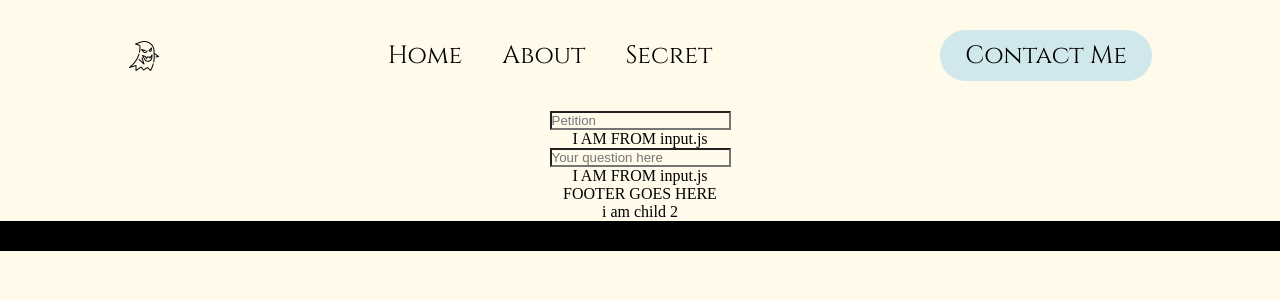
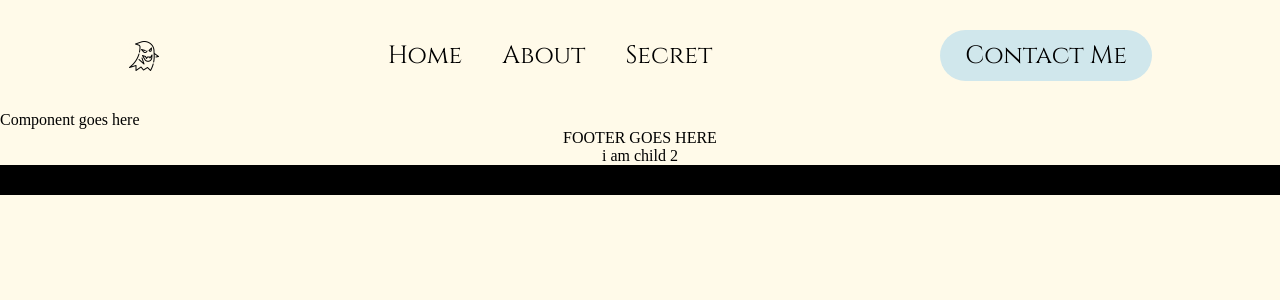
Before and after one commit to juliofuentesUI/Spooker, a React app: page / in a window 1280 px wide. Shown: the top 300 px of the page. Built offline with nearby package versions, Linux system fonts and the light colour scheme.

Commit message:
Removing 90% of Spooker references

```diff
--- a/package.json
+++ b/package.json
@@ -1,5 +1,5 @@
 {
-  "name": "spooker",
+  "name": "Fashion App",
   "version": "1.0.0",
   "description": "An app to scare your friends, with a little trick.",
   "main": "index.js",
--- a/src/App.js
+++ b/src/App.js
@@ -1,7 +1,6 @@
 import React, { Component } from 'react';
 import classes from './GlobalStyles.css';
 import Layout from './hoc/Layout/Layout';
-import SpookerMain from './containers/SpookerMain/SpookerMain';
 import { Switch, Route } from 'react-router-dom';
 
 class App extends Component {
@@ -15,7 +14,7 @@ class App extends Component {
         let routes = (
             <Switch>
                 <Route path="/" exact
-                render={(routeProps) => <SpookerMain {...routeProps} />} />
+                render={(routeProps) => <div>Component goes here</div>} />
             </Switch>
         );
 
--- a/src/containers/SpookerMain/SpookerMain.js
+++ /dev/null
@@ -1,41 +0,0 @@
-import React from 'react';
-import { useState, useEffect } from 'react';
-import Input from './../../components/UI/InputField/Input';
-import classes from './SpookerMain.module.css';
-
-
-const SpookerMain = (props) => {
-
-    console.log('props in spookermain.js', props);
-    const [petition, setPetition] = useState('');
-    const [question, setQuestion] = useState('');
-
-    const inputHandler = (event) => {
-        console.log('event here', event.target.name);
-        const inputField = event.target.name;
-        const inputValue = event.target.value;
-
-        eval(`set${inputField}(${inputValue})`);
-    };
-
-    return (
-        <div className={classes.mainInputs}>
-            <Input changed={inputHandler}
-            elementType="input"
-            placeholder='Petition'
-            value={petition}
-            name='Petition'
-            changed={inputHandler}
-            />
-            <Input changed={inputHandler}
-            elementType="input"
-            placeholder='Your question here'
-            value={question}
-            name='Question'
-            changed={inputHandler}
-            />
-        </div>
-    );
-};
-
-export default SpookerMain;
--- a/src/containers/SpookerMain/SpookerMain.module.css
+++ /dev/null
@@ -1,5 +0,0 @@
-.mainInputs {
-    display: flex;
-    flex-direction: column;
-    align-items: center;
-}
--- a/src/template.html
+++ b/src/template.html
@@ -3,7 +3,7 @@
 <head>
     <meta charset="UTF-8">
     <meta name="viewport" content="width=device-width, initial-scale=1.0">
-    <title>Spooker App</title>
+    <title>Fashion App</title>
 </head>
 <body>
    <div id="root"></div>
--- a/webpack.common.js
+++ b/webpack.common.js
@@ -11,7 +11,7 @@ module.exports = {
     entry: './src/index.js',
     plugins: [
         new HtmlWebpackPlugin({
-            title: 'Spooker',
+            title: 'Fashion App',
             template: `${__dirname}/src/template.html`,
             filename: 'index.html',
             minify: false,
```
Also changed, not shown: 1 other file (tests, documents, lock files or other folders).
